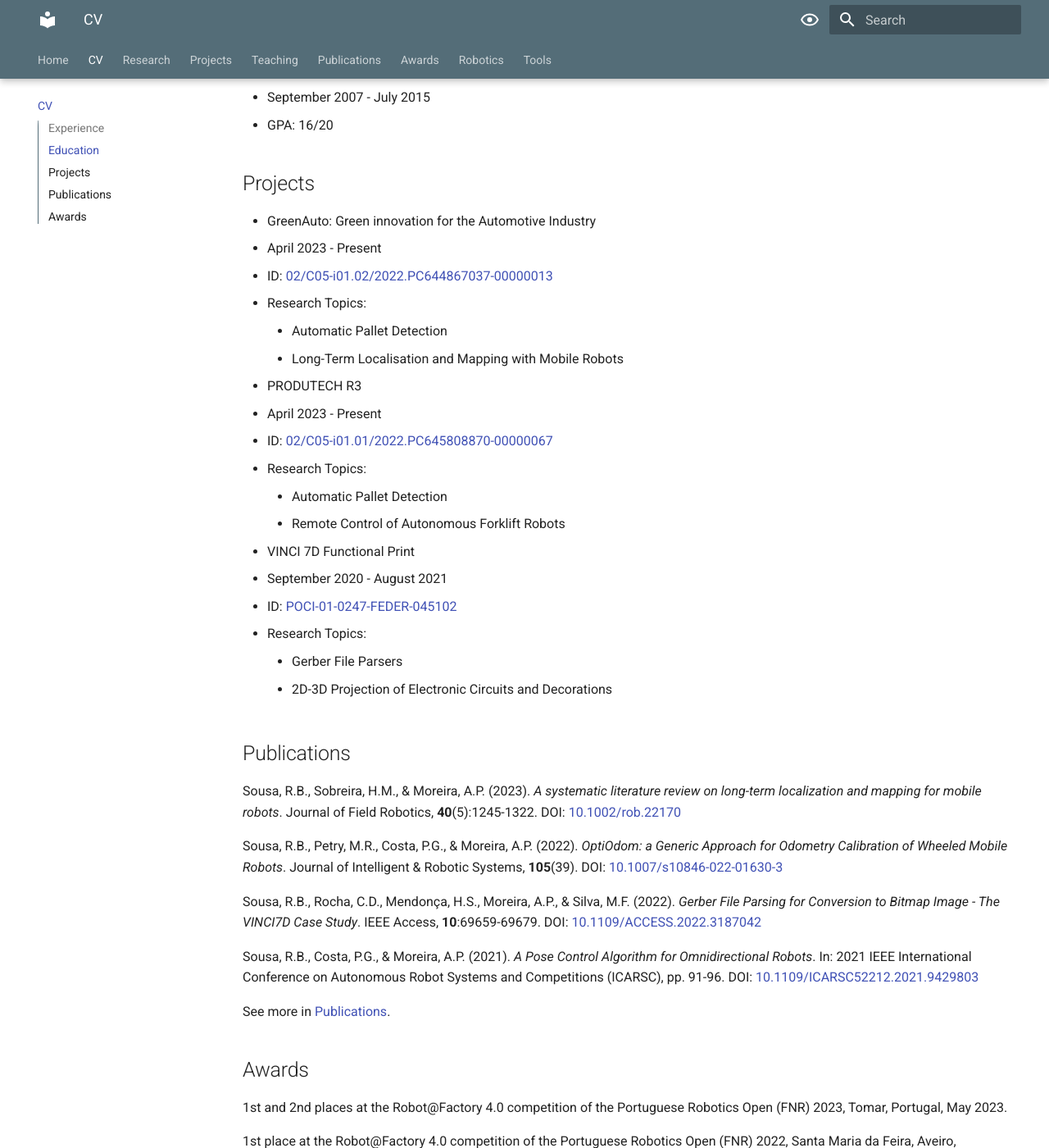
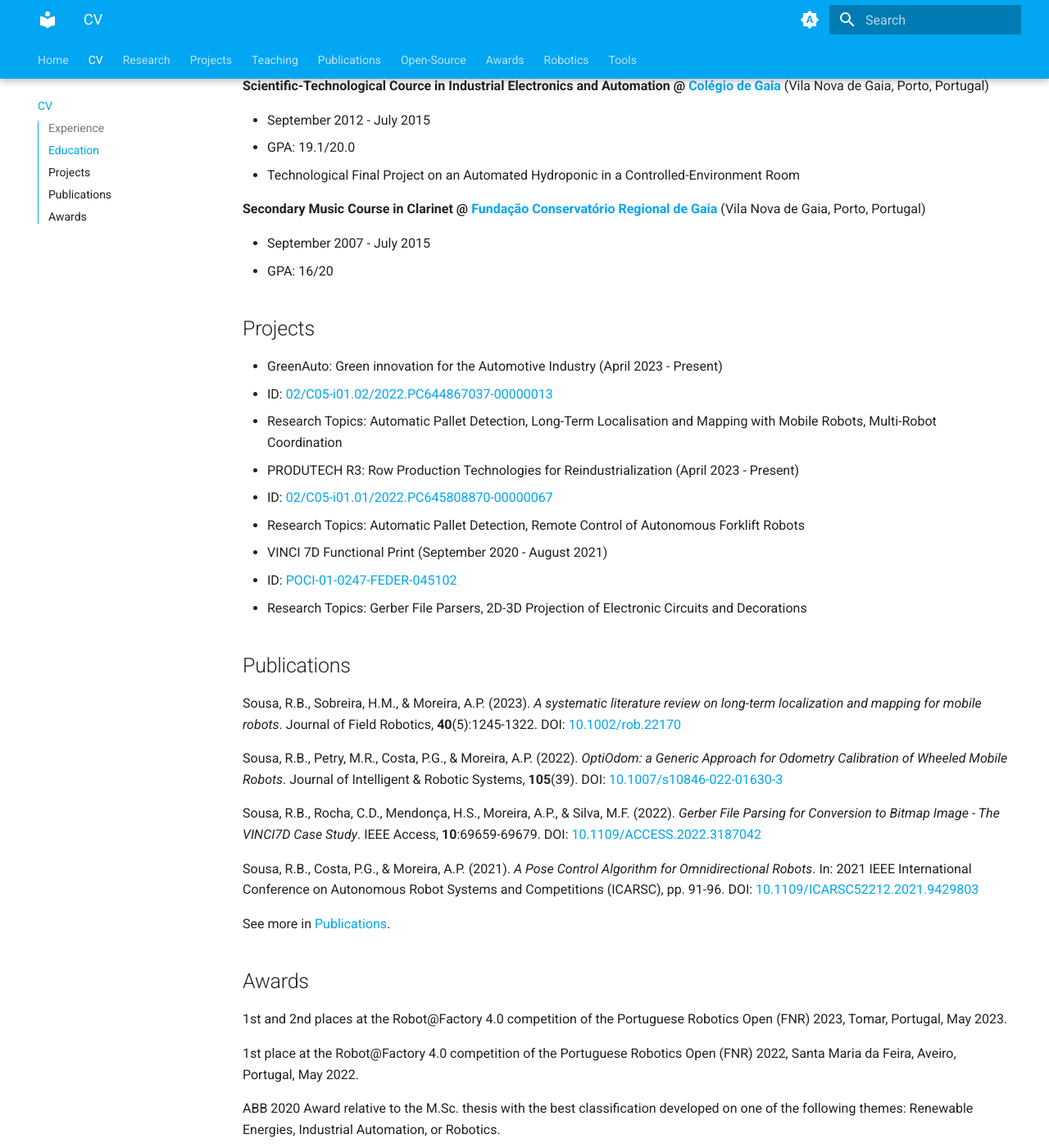
Before and after one commit to sousarbarb/sousarbarb.github.io, an MkDocs documentation site: the page built from docs/cv.md, in a window 1280 px wide and 1400 px high, scrolled down 2506 px. Shown: the whole window at 82% size. Built offline with MkDocs 1.6.1 and Material for MkDocs 9.7.7, drawn with Linux system fonts in a browser that asks for light colours; some of the changed text lies outside the part shown.

Commit message:
change cv format

```diff
--- a/docs/cv.md
+++ b/docs/cv.md
@@ -2,128 +2,153 @@
 
 ## Experience
 
-- Visiting Researcher @ [Sapienza Università di Roma](https://www.uniroma1.it/en/)
-  - February 2024 - Present
-  - Research Topics:
-    - Simultaneous Localisation and Mapping (SLAM)
-  - Skills:
-    - C/C++
-    - Robot Operating System (ROS)
-    - Simultaneous Localization and Mapping (SLAM)
-  - Supervisor: Prof. Dr. Giorgio Grisetti ([grisetti@diag.uniroma1.it](mailto:grisetti@diag.uniroma1.it))
-- [INESC TEC - Institute for Systems and Computer Engineering, Technology and Science](https://www.inesctec.pt/en/) (Porto, Portugal)
-  - Researcher (April 2023 - Present)
-  - Graduate Research Scholarship (September 2020 - March 2023)
-  - Research Topics:
-    - Control Systems (wheel speed controllers, robot positioning control)
-    - Robot Calibration (wheeled odometry, extrinsic sensor parameters)
-    - Sensor Fusion (filtering)
-    - Simultaneous Localisation and Mapping (SLAM)
-  - Skills:
-    - C/C++ (implementation and online execution)
-    - LaTeX (writing)
-    - Python, MATLAB, Octave (data processing and analysis, prototyping)
-    - Robot Operating System (ROS)
-    - Team Management
-    - Team Work
-  - Supervisors:
-    - Prof. Dr. António Paulo Moreira
-      ([amoreira@fe.up.pt](mailto:amoreira@fe.up.pt))
-    - Héber Miguel Sobreira, PhD
-      ([heber.m.sobreira@inesctec.pt](mailto:heber.m.sobreira@inesctec.pt))
-    - Prof. Dr. Manuel F. Silva ([mss@isep.ipp.pt](mailto:mss@isep.ipp.pt))
-- Invited Assistant @
-  [Faculty of Engineering, University of Porto (FEUP)](https://sigarra.up.pt/feup/en/)
-  (Porto, Portugal)
-  - September 2021 - August 2023
-  - Courses (all from the MSc program in ECE):
-    - Software Design (2021/22 1ºS, 2022/23 1ºS)
-    - Industrial Informatics (2021/22 2ºS, 2022/23 2ºS)
-  - Supervisors:
-    - Prof. Dr. Armando Jorge Sousa ([asousa@fe.up.pt](mailto:asousa@fe.up.pt))
-    - Prof. Dr. Mário Jorge Sousa ([msousa@fe.up.pt](mailto:msousa@fe.up.pt))
-    - Prof. Dr. Nuno Flores ([nflores@fe.up.pt](mailto:nflores@fe.up.pt))
-- Clarinet Teacher @
-  [Escola de Música da Sociedade Filarmónica de Crestuma](https://www.facebook.com/escolademusica.sfc/) (Vila Nova de Gaia, Porto, Portugal)
-  - July 2017 - July 2021
-  - Supervisor: Joana Oliveira
-    ([joanaoliveira.flauta@gmail.com](mailto:joanaoliveira.flauta@gmail.com))
-- Trainee Assistant @
-  [Faculty of Engineering, University of Porto (FEUP)](https://sigarra.up.pt/feup/en/)
-  (Porto, Portugal)
-  - February 2021 - June 2021
-  - Course: Industrial Robotics (MSc in ECE)
-  - Teaching Topic: Multivariable Control
-    (DOI: [10.13140/RG.2.2.27306.13761](http://dx.doi.org/10.13140/RG.2.2.27306.13761))
-  - Supervisor: Prof. Dr. António Paulo Moreira
+**Visiting Researcher @**
+**[Sapienza Università di Roma](https://www.uniroma1.it/en/)**
+(Rome, Italy)
+
+- February 2024 - Present
+- Research Topics:
+  - Simultaneous Localisation and Mapping (SLAM)
+- Skills:
+  - C/C++
+  - Robot Operating System (ROS)
+  - Simultaneous Localisation and Mapping (SLAM)
+- Supervisor: Prof. Dr. Giorgio Grisetti
+  ([grisetti@diag.uniroma1.it](mailto:grisetti@diag.uniroma1.it))
+
+**[INESC TEC - Institute for Systems and Computer Engineering, Technology and Science](https://www.inesctec.pt/en/)**
+(Porto, Portugal)
+
+- Researcher (April 2023 - Present)
+- Graduate Research Scholarship (September 2020 - March 2023)
+- Research Topics:
+  - Control Systems (wheel speed controllers, robot positioning control)
+  - Robot Calibration (wheeled odometry, extrinsic sensor parameters)
+  - Sensor Fusion (filtering)
+  - Simultaneous Localisation and Mapping (SLAM)
+- Skills:
+  - C/C++ (implementation and online execution)
+  - LaTeX (writing)
+  - Python, MATLAB, Octave (data processing and analysis, prototyping)
+  - Robot Operating System (ROS)
+  - Simultaneous Localisation and Mapping (SLAM)
+  - Team Management
+  - Team Work
+- Supervisors:
+  - Prof. Dr. António Paulo Moreira
     ([amoreira@fe.up.pt](mailto:amoreira@fe.up.pt))
-- Tutor @
-  [Faculty of Engineering, University of Porto (FEUP)](https://sigarra.up.pt/feup/en/)
-  (Porto, Portugal)
-  - September 2019 - November 2019
-  - Course: Project FEUP (BSc in ECE)
+  - Héber Miguel Sobreira, PhD
+    ([heber.m.sobreira@inesctec.pt](mailto:heber.m.sobreira@inesctec.pt))
+  - Prof. Dr. Manuel F. Silva ([mss@isep.ipp.pt](mailto:mss@isep.ipp.pt))
+
+**Invited Assistant @**
+**[Faculty of Engineering, University of Porto (FEUP)](https://sigarra.up.pt/feup/en/)**
+(Porto, Portugal)
+
+- September 2021 - August 2023
+- Courses (all from the MSc program in ECE):
+  - Software Design (2021/22 1ºS, 2022/23 1ºS)
+  - Industrial Informatics (2021/22 2ºS, 2022/23 2ºS)
+- Supervisors:
+  - Prof. Dr. Armando Jorge Sousa ([asousa@fe.up.pt](mailto:asousa@fe.up.pt))
+  - Prof. Dr. Mário Jorge Sousa ([msousa@fe.up.pt](mailto:msousa@fe.up.pt))
+  - Prof. Dr. Nuno Flores ([nflores@fe.up.pt](mailto:nflores@fe.up.pt))
+
+**Clarinet Teacher @**
+**[Escola de Música da Sociedade Filarmónica de Crestuma](https://www.facebook.com/escolademusica.sfc/)**
+(Vila Nova de Gaia, Porto, Portugal)
+
+- July 2017 - July 2021
+- Supervisor: Joana Oliveira
+  ([joanaoliveira.flauta@gmail.com](mailto:joanaoliveira.flauta@gmail.com))
+
+**Trainee Assistant @**
+**[Faculty of Engineering, University of Porto (FEUP)](https://sigarra.up.pt/feup/en/)**
+(Porto, Portugal)
+
+- February 2021 - June 2021
+- Course: Industrial Robotics (MSc in ECE)
+- Teaching Topic: Multivariable Control
+  (DOI: [10.13140/RG.2.2.27306.13761](http://dx.doi.org/10.13140/RG.2.2.27306.13761))
+- Supervisor: Prof. Dr. António Paulo Moreira
+  ([amoreira@fe.up.pt](mailto:amoreira@fe.up.pt))
+
+**Tutor @**
+**[Faculty of Engineering, University of Porto (FEUP)](https://sigarra.up.pt/feup/en/)**
+(Porto, Portugal)
+
+- September 2019 - November 2019
+- Course: Project FEUP (BSc in ECE)
 
 ## Education
 
-- PhD Candidate in ECE @
-  [Faculty of Engineering, University of Porto (FEUP)](https://sigarra.up.pt/feup/en/)
-  (Porto, Portugal)
-  - February 2021 - Present
-  - GPA: 18.40/20 (curricular part)
-  - PhD Thesis in Long-Term Localisation and Mapping with Mobile Robots
-  - Supervisors:
-    - Prof. Dr. António Paulo Moreira
-      ([amoreira@fe.up.pt](mailto:amoreira@fe.up.pt))
-    - Héber Miguel Sobreira, PhD
-      ([heber.m.sobreira@inesctec.pt](mailto:heber.m.sobreira@inesctec.pt))
-- MSc in ECE @
-  [Faculty of Engineering, University of Porto (FEUP)](https://sigarra.up.pt/feup/en/)
-  (Porto, Portugal)
-  - September 2015 - July 2020
-  - GPA: 18.20/20
-  - MSc Thesis in Odometry and Extrinsic Sensor Calibration on Mobile Robots
-    (DOI: [10.13140/RG.2.2.27052.28802](http://dx.doi.org/10.13140/RG.2.2.27052.28802))
-  - Supervisors:
-    - Prof. Dr. António Paulo Moreira
-      ([amoreira@fe.up.pt](mailto:amoreira@fe.up.pt))
-    - Marcelo R. Petry, PhD
-      ([marcelo.petry@inesctec.pt](mailto:marcelo.petry@inesctec.pt))
-- Scientific-Technological Cource in Industrial Electronics and Automation @
-  [Colégio de Gaia](https://www.colgaia.pt/)
-  (Vila Nova de Gaia, Porto, Portugal)
-  - September 2012 - July 2015
-  - GPA: 19.1/20.0
-  - Technological Final Project on an Automated Hydroponic in a
-    Controlled-Environment Room
-- Secondary Music Course in Clarinet @
-  [Fundação Conservatório Regional de Gaia](https://conservatoriodegaia.org/)
-  (Vila Nova de Gaia, Porto, Portugal)
-  - September 2007 - July 2015
-  - GPA: 16/20
+**PhD Candidate in ECE @**
+**[Faculty of Engineering, University of Porto (FEUP)](https://sigarra.up.pt/feup/en/)**
+(Porto, Portugal)
+
+- February 2021 - Present
+- GPA: 18.40/20 (curricular part)
+- PhD Thesis in Long-Term Localisation and Mapping with Mobile Robots
+- Supervisors:
+  - Prof. Dr. António Paulo Moreira
+    ([amoreira@fe.up.pt](mailto:amoreira@fe.up.pt))
+  - Héber Miguel Sobreira, PhD
+    ([heber.m.sobreira@inesctec.pt](mailto:heber.m.sobreira@inesctec.pt))
+
+**MSc in ECE @**
+**[Faculty of Engineering, University of Porto (FEUP)](https://sigarra.up.pt/feup/en/)**
+(Porto, Portugal)
+
+- September 2015 - July 2020
+- GPA: 18.20/20
+- MSc Thesis in Odometry and Extrinsic Sensor Calibration on Mobile Robots
+  (DOI: [10.13140/RG.2.2.27052.28802](http://dx.doi.org/10.13140/RG.2.2.27052.28802))
+- Supervisors:
+  - Prof. Dr. António Paulo Moreira
+    ([amoreira@fe.up.pt](mailto:amoreira@fe.up.pt))
+  - Marcelo R. Petry, PhD
+    ([marcelo.petry@inesctec.pt](mailto:marcelo.petry@inesctec.pt))
+
+**Scientific-Technological Cource in Industrial Electronics and Automation @**
+**[Colégio de Gaia](https://www.colgaia.pt/)**
+(Vila Nova de Gaia, Porto, Portugal)
+
+- September 2012 - July 2015
+- GPA: 19.1/20.0
+- Technological Final Project on an Automated Hydroponic in a
+  Controlled-Environment Room
+
+**Secondary Music Course in Clarinet @**
+**[Fundação Conservatório Regional de Gaia](https://conservatoriodegaia.org/)**
+(Vila Nova de Gaia, Porto, Portugal)
+
+- September 2007 - July 2015
+- GPA: 16/20
 
 ## Projects
 
 - GreenAuto: Green innovation for the Automotive Industry
-  - April 2023 - Present
+  (April 2023 - Present)
   - ID:
     [02/C05-i01.02/2022.PC644867037-00000013](https://preprod.transparencia.gov.pt/pt/fundos-europeus/prr/beneficiarios-projetos/projeto/02/C05-i01.02/2022.PC644867037-00000013/)
   - Research Topics:
-    - Automatic Pallet Detection
-    - Long-Term Localisation and Mapping with Mobile Robots
-- PRODUTECH R3
-  - April 2023 - Present
+    Automatic Pallet Detection,
+    Long-Term Localisation and Mapping with Mobile Robots,
+    Multi-Robot Coordination
+- PRODUTECH R3: Row Production Technologies for Reindustrialization
+  (April 2023 - Present)
   - ID:
     [02/C05-i01.01/2022.PC645808870-00000067](https://transparencia.gov.pt/pt/fundos-europeus/prr/beneficiarios-projetos/projeto/02/C05-i01.01/2022.PC645808870-00000067/)
   - Research Topics:
-    - Automatic Pallet Detection
-    - Remote Control of Autonomous Forklift Robots
+    Automatic Pallet Detection,
+    Remote Control of Autonomous Forklift Robots
 - VINCI 7D Functional Print
-  - September 2020 - August 2021
+  (September 2020 - August 2021)
   - ID:
     [POCI-01-0247-FEDER-045102](https://www.inesctec.pt/en/projects/vinci7d)
   - Research Topics:
-    - Gerber File Parsers
-    - 2D-3D Projection of Electronic Circuits and Decorations
+    Gerber File Parsers,
+    2D-3D Projection of Electronic Circuits and Decorations
 
 ## Publications
 
--- a/mkdocs.yml
+++ b/mkdocs.yml
@@ -24,19 +24,25 @@ theme:
     - search.suggest
     - search.highlight
   palette:
+    - media: "(prefers-color-scheme)"
+      primary: light blue
+      accent: light blue
+      toggle:
+        icon: material/brightness-auto
+        name: Switch to light mode
     - media: "(prefers-color-scheme: light)"
       scheme: default
-      primary: blue grey
-      accent: blue grey
+      primary: light blue
+      accent: light blue
       toggle:
-        icon: material/eye-outline
+        icon: material/brightness-7
         name: Switch to dark mode
     - media: "(prefers-color-scheme: dark)"
       scheme: slate
       primary: blue grey
       accent: blue grey
       toggle:
-        icon: material/eye
+        icon: material/brightness-4
         name: Switch to system preference
 
 extra:
@@ -74,6 +80,7 @@ nav:
   - Projects: projects.md
   - Teaching: teaching.md
   - Publications: publications.md
+  - Open-Source: open-source.md
   - Awards: awards.md
   - Robotics: robotics.md
   - Tools: tools.md
```
Also changed, not shown: docs/open-source.md (added, +3 -0 lines).
